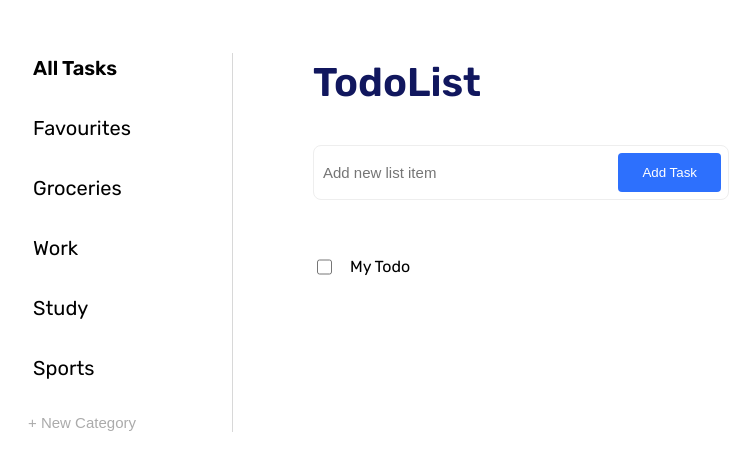
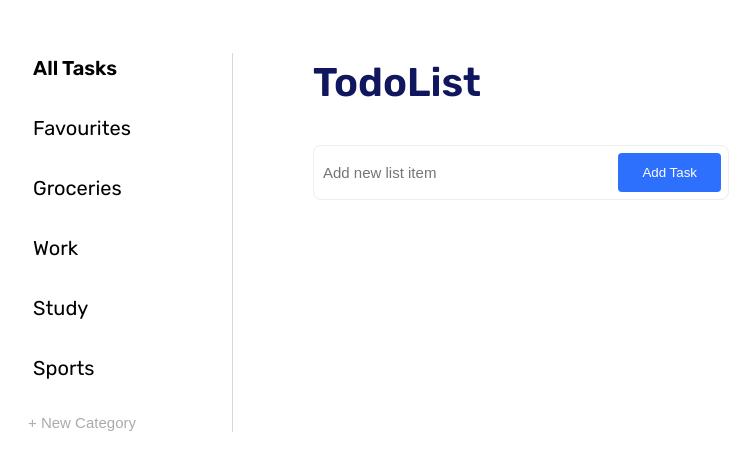
Before and after one commit to serhiyhvala/redux-toolkit-todolist, a React (Vite) app: page / in a window 1280 px wide. Shown: the part 158-628 px from the top of the page, without its empty margins (208-960 px from the left). Built offline with nearby package versions, Linux system fonts and the light colour scheme.

Commit message:
Create addTodo Function

```diff
--- a/src/components/todoItem/TodoItem.tsx
+++ b/src/components/todoItem/TodoItem.tsx
@@ -1,11 +1,13 @@
 import styles from "./TodoItem.module.scss";
+import {FC} from "react";
+import {TodoItemType} from "@store/todo/todoSlice";
 
 
-const TodoItem = () => {
+const TodoItem: FC<TodoItemType> = ({completed, title}) => {
   return (
       <label className={styles.todo_checkbox}>
-        <input type="checkbox"/>
-        My Todo
+        <input type="checkbox" checked={completed}/>
+        {title}
       </label>
   );
 };
--- a/src/components/todoList/TodoList.tsx
+++ b/src/components/todoList/TodoList.tsx
@@ -1,13 +1,17 @@
 import styles from './TodoList.module.scss'
 import TodoItem from "@components/todoItem/TodoItem";
 import TodoForm from "@components/todoForm/TodoForm";
+import {useAppSelector} from "@store/hooks";
 
 const TodoList = () => {
+  const {list} = useAppSelector(state => state.todo)
   return (
       <div className={styles.container}>
         <span>TodoList</span>
         <TodoForm />
-        <TodoItem />
+        {list.map((item) => (
+            <TodoItem key={item.id} {...item} />
+        ))}
       </div>
   );
 };
--- a/src/store/todo/todoSlice.ts
+++ b/src/store/todo/todoSlice.ts
@@ -1,14 +1,14 @@
 import {createSlice, PayloadAction} from "@reduxjs/toolkit";
 import {v4 as uuidv4} from 'uuid'
 
-export type TodoItem = {
+export type TodoItemType = {
   id: string,
   title: string,
   completed: boolean
 }
 
 export type InitialStateType = {
-  list: TodoItem[]
+  list: TodoItemType[]
 }
 
 const initialState:InitialStateType = {
@@ -20,7 +20,7 @@ export const todoSlice = createSlice({
   initialState,
   reducers: {
     addTodo: (state, action:PayloadAction<string>) => {
-      const newTodo:TodoItem = {
+      const newTodo:TodoItemType = {
         id: uuidv4(),
         title: action.payload,
         completed: false
```
